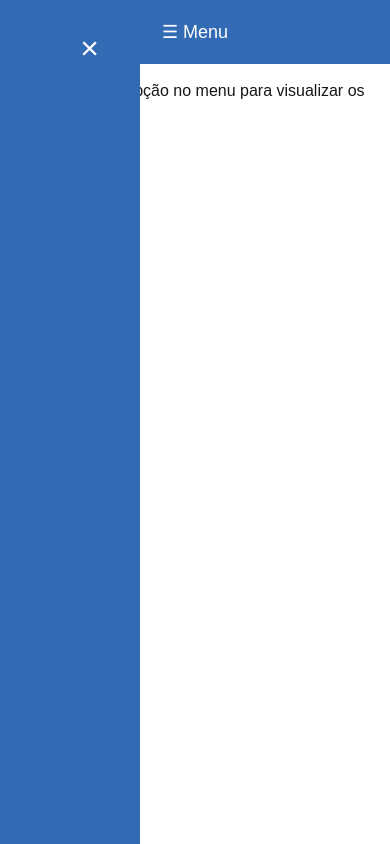
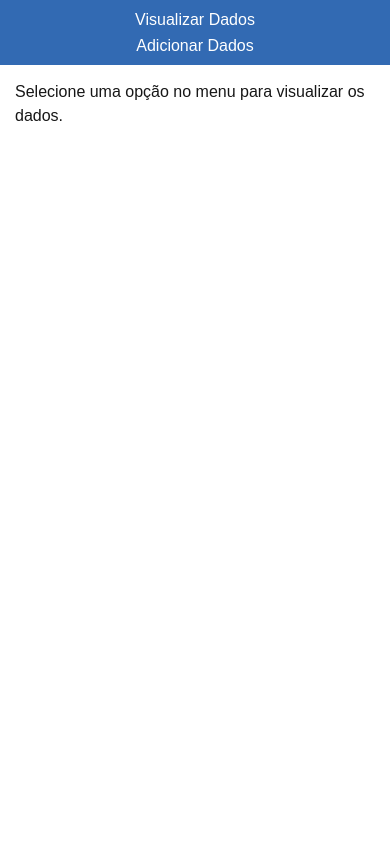
Before and after one commit to AglailsonCleber/adm, a Next.js app: page / in a window 390 px wide. Built offline with nearby package versions, Linux system fonts and the light colour scheme.

Commit message:
Melhorando Responsividade do Menu Lateral

```diff
--- a/src/app/page.tsx
+++ b/src/app/page.tsx
@@ -30,10 +30,30 @@ export default function Home() {
       </Head>
 
       <header className={styles.header}>
+      <div className={styles.buttonContainer}>
+        <button
+          className={styles.menuButton}
+          onClick={(e) => {
+            e.preventDefault();
+            openIframe('./VisualizarColaborador');
+          }}
+        >
+          Visualizar Dados
+        </button>
+        <button
+          className={styles.menuButton}
+          onClick={(e) => {
+            e.preventDefault();
+            openIframe('./AdicionarAvaliacoes');
+          }}
+        >
+          Adicionar Dados
+        </button>
+      </div>
         <button className={styles.openbtn} onClick={openMenu}>
           ☰ Menu
         </button>
-        <h1>Avaliação de Desempenho da Manutenção</h1>
+        <h1 className={styles.title}>Avaliação de Desempenho da Manutenção</h1>
       </header>
 
       <div className={`${styles.sidemenu} ${menuOpen ? styles.open : ''}`}>
--- a/src/pages/AdicionarAvaliacoes.js
+++ b/src/pages/AdicionarAvaliacoes.js
@@ -4,8 +4,8 @@ import styles from '../styles/AdicionarAvaliacoes.module.css';
 export default function AdicionarAvaliacoes() {
   const [colaboradores, setColaboradores] = useState([]); // Colaboradores originais
   const [colaboradoresFiltrados, setColaboradoresFiltrados] = useState([]); // Colaboradores filtrados
-  const [avaliacoes, setAvaliacoes] = useState([]);
-  const [turno, setTurno] = useState('ADM');
+  const [avaliacoes, setAvaliacoes] = useState([]); // Avaliações dos colaboradores
+  const [turno, setTurno] = useState('ADM'); // Estado para o turno selecionado
 
   useEffect(() => {
     const fetchData = async () => {
@@ -215,12 +215,14 @@ export default function AdicionarAvaliacoes() {
             <textarea
               value={avaliacoes[colaborador.matricula]?.observacao || ''}
               onChange={(e) => handleChange(colaborador.matricula, 'observacao', e.target.value)}
+              rows="3"
+              placeholder="Adicione uma observação..."
             />
           </div>
         ))}
       </div>
 
-      <button className={styles.botaoSalvar} onClick={salvarAvaliacoes}>Salvar Avaliações</button>
+      <button className={styles.salvarBtn} onClick={salvarAvaliacoes}>Salvar Avaliações</button>
     </div>
   );
 }
--- a/src/styles/Home.module.css
+++ b/src/styles/Home.module.css
@@ -34,6 +34,7 @@
 
 /* Links do menu lateral */
 .sidemenu a {
+    cursor: pointer;
     padding: 8px 16px;
     text-decoration: none;
     font-size: 18px;
@@ -86,6 +87,27 @@
     background-color: transparent; /* Remove qualquer fundo */
 }
 
+.buttonContainer {
+    display: none;
+}
+
+.menuButton {
+    cursor: pointer;
+    background-color: #326ab3;
+    color: white;
+    border: none;
+    margin: 0;
+    padding: 0;
+    height: auto;
+}
+
+.menuButton:hover {
+    color: #4abdcc; /* Altera apenas a cor do texto */
+    background-color: transparent; /* Remove qualquer fundo */
+}
+
+
+
 /* Área de Conteúdo */
 .mainContent {
     height: 80vh;
@@ -112,6 +134,14 @@
     .mainContent {
         padding: 15px; /* Reduz o padding do conteúdo principal */
     }
+
+    .title {
+        display: none;
+    }
+    .header{
+        height: 65px;
+        padding: 10px;
+    }
 }
 
 @media screen and (max-width: 400px) {
@@ -127,3 +157,23 @@
         width: 100%; /* O botão ocupa toda a largura disponível */
     }
 }
+
+@media (max-width: 400px) {
+    .buttonContainer {
+        display: flex;
+        flex-direction: column;
+        align-items: left;
+        align-content: left;
+        gap: 2px;
+    }
+    .sidemenu {
+        display: none;
+    }
+    .openbtn {
+        display: none;
+    }
+    .title {
+        display: none;
+    }
+
+}
```
Also changed, not shown: src/styles/AdicionarAvaliacoes.module.css (+0 -35 lines).
